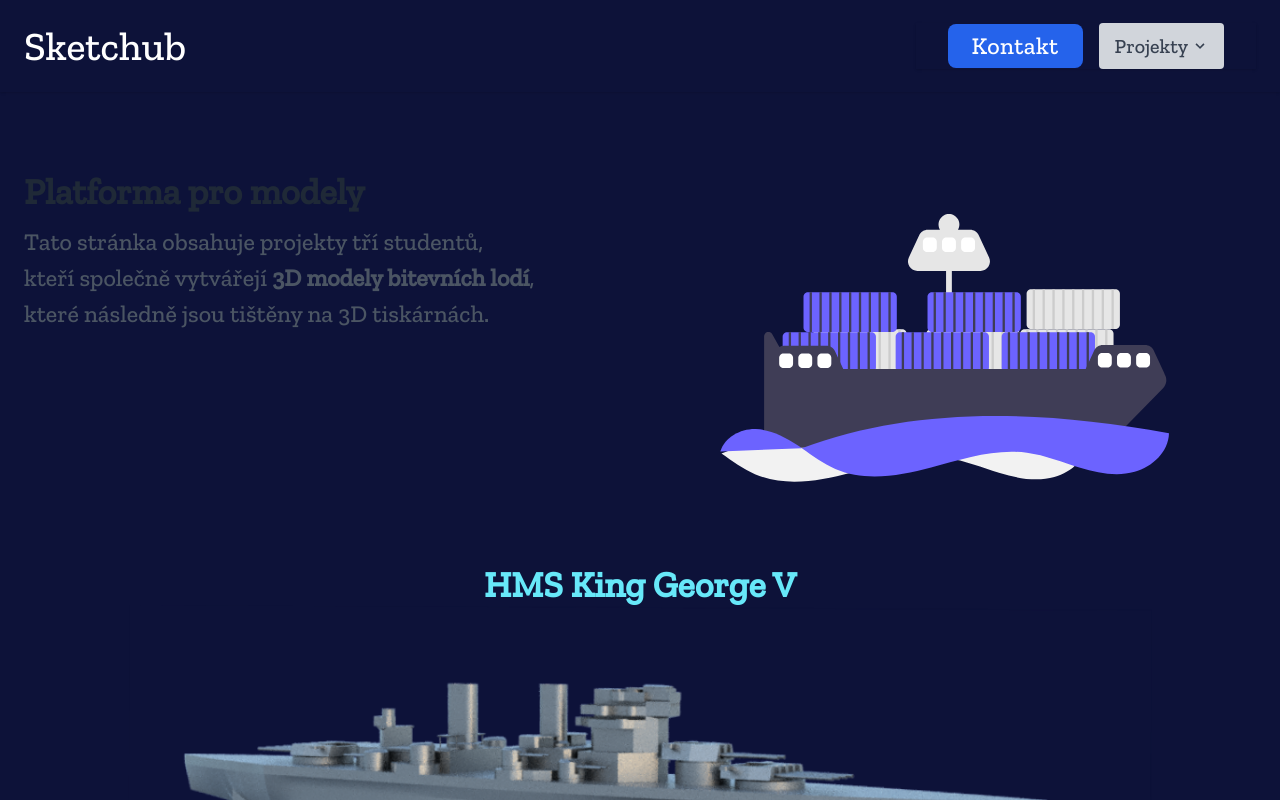
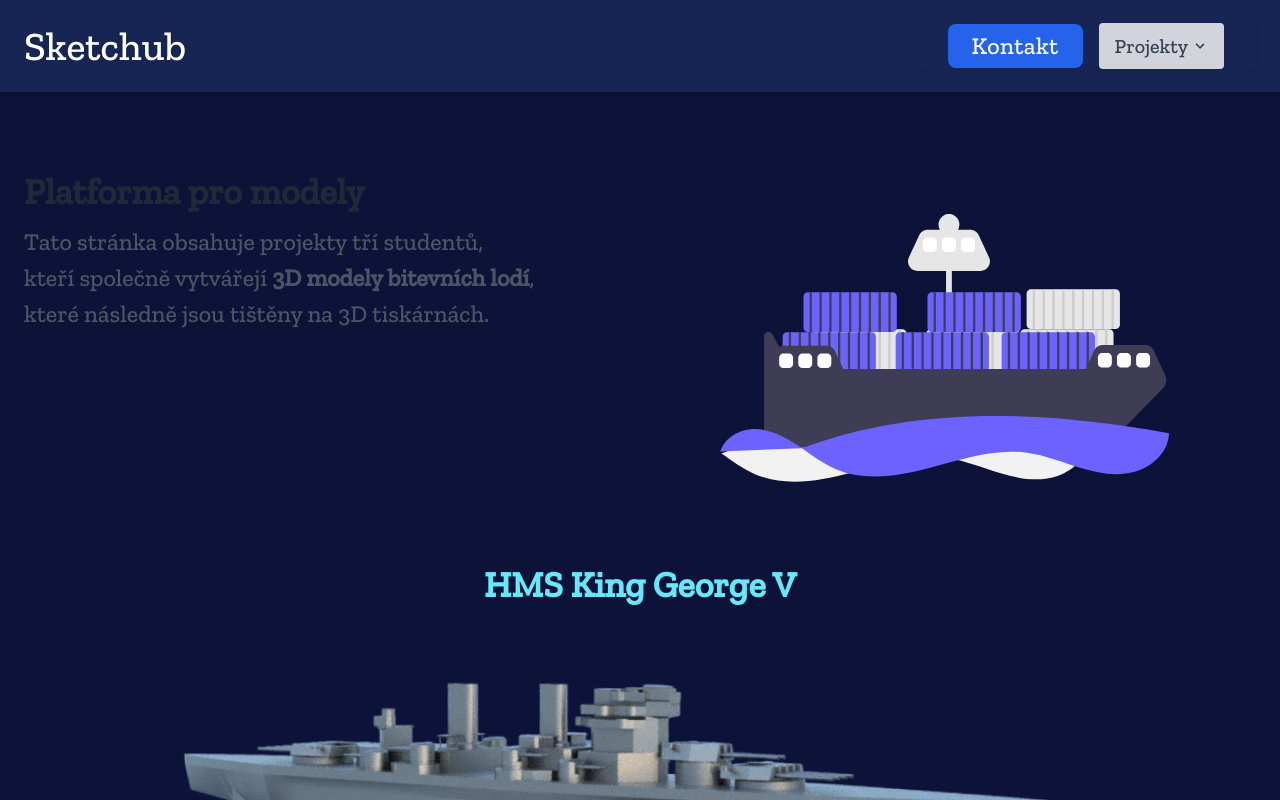
Before and after one commit to LukasKalenda/Sketchhub.eu, a Nuxt app: page / in a window 1280 px wide. Shown: the top 800 px of the page. Built offline with nearby package versions, Linux system fonts and the light colour scheme; a web font is replaced by a local one.

Commit message:
tailwind.config.js back to root file

```diff
--- /dev/null
+++ b/tailwind.config.js
@@ -0,0 +1,22 @@
+module.exports = {
+    content: ["./pages/**/*.{vue,js,ts,jsx,tsx}", "./components/**/*.{vue,js,ts,jsx,tsx}"],
+    darkMode: 'class',
+    theme: {
+        extend: {
+            colors: {
+                primary_white: '#ffffff',
+                primary_dark: '#172554',
+                secondary: '#1f2937',
+                c_gray: "#E7F2F8",
+                accent: '#9C27B0',
+                error: '#f44336',
+                warning: '#ffeb3b',
+                info: '#2196f3',
+                success: '#4caf50',
+                gray_text: "#4b5563"
+            }
+        }
+    },
+    variants: {},
+    plugins: []
+};
```
